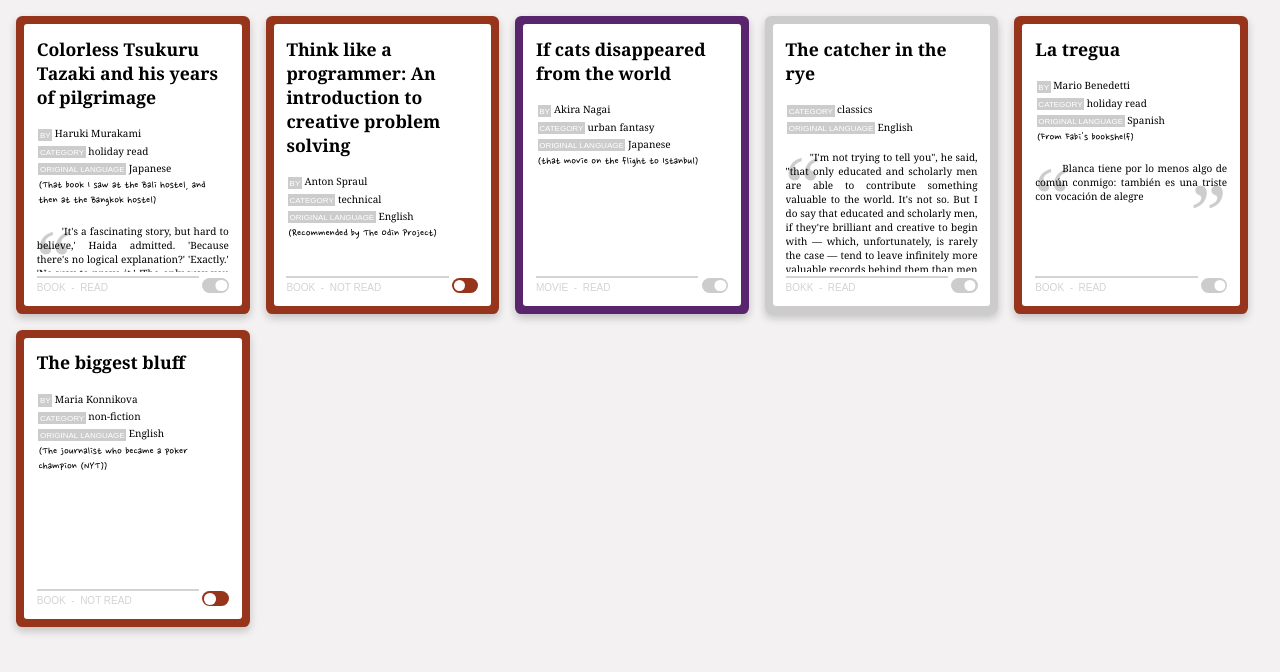
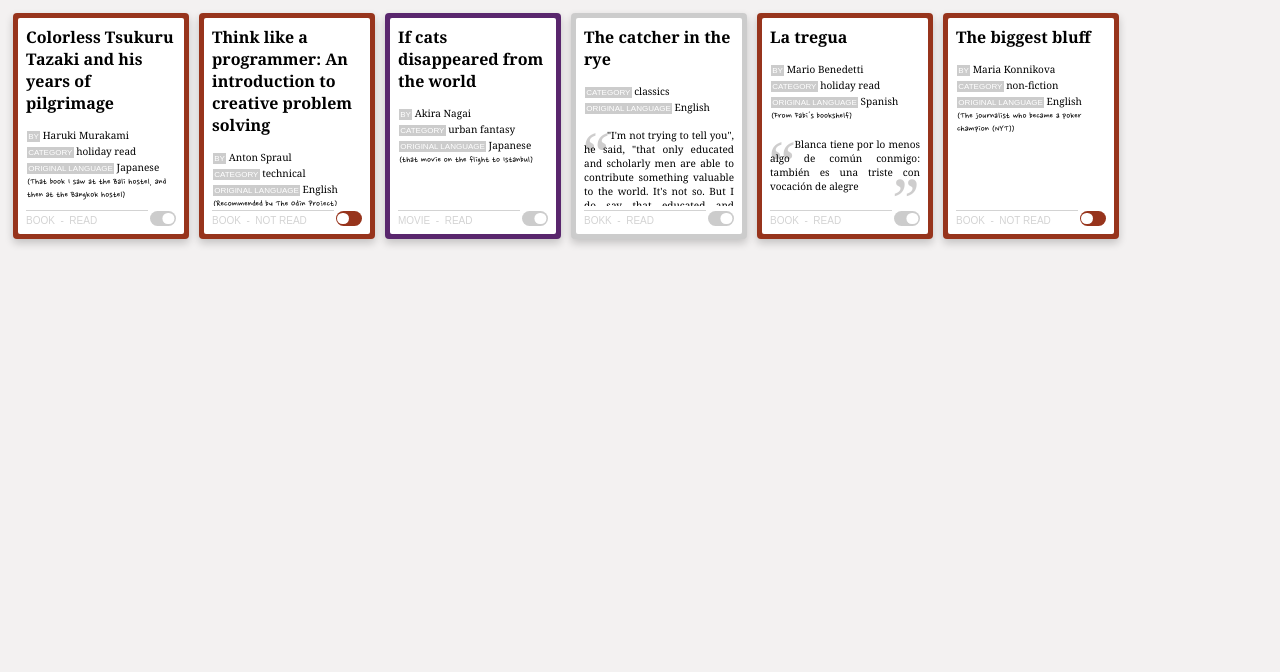
Before and after one commit to kyriri/top5-library, a plain HTML site: page index.html in a window 1280 px wide. Drawn offline with Linux system fonts and the light colour scheme.

Commit message:
Correct distribution of em and rem units
The root em unit was incorrectly set on the body tag, so the actual
value read was that on the root.

Also, corrects card layout units to em, so they grow proportionally
when the card is made bigger.

```diff
--- a/style.css
+++ b/style.css
@@ -1,10 +1,10 @@
 :root {
   --toggle-height: 15px;
 }
-body {
+html {
+  font-size: 10px;
   background-color: rgb(243, 241, 241);
   font-family: Cambria, Cochin, Georgia, Times, 'Times New Roman', serif;
-  font-size: 10px;
 }
 p {
   padding: 0.1rem;
@@ -13,38 +13,39 @@ p {
 #card-box {
   display: flex;
   flex-wrap: wrap;
+  align-items: flex-start;
 }
 .card {
   background-color: #CCCCCC;
-  padding: 0.5rem;
-  margin: 0.5rem;
-  border-radius: 0.4rem;
-  box-shadow: 0 4px 8px 0 rgba(0,0,0,0.2);
+  padding: 0.5em;
+  margin: 0.5em;
+  border-radius: 0.4em;
+  box-shadow: 0 .4em .8em 0 rgba(0,0,0,0.2);
   transition: 0.3s;
 }
 .card:hover {
-  box-shadow: 0 8px 16px 0 rgba(0,0,0,0.2);
+  box-shadow: 0 .8em 1.6em 0 rgba(0,0,0,0.2);
 }
 .card-content {
-  width: 12rem;
-  height: 16rem;
+  width: 15rem;
+  height: 20rem;
   background-color: #FFFFFF;
-  padding: 0.8rem;
-  border-radius: 0.2rem;
+  padding: 0.8em;
+  border-radius: 0.2em;
   display: flex;
   flex-direction: column;
   transition: 0.5s;
 }
 .opened {
-  width: 15rem;
-  height: 20rem;
-  font-size: 15px;
+  width: 24rem;
+  height: 32rem;
+  font-size: 1.5rem;
 }
 /* CARD HEAD */
 .card-head {
-  font-size: 1.1rem;
+  font-size: 1.6em;
   font-weight: bold;
-  padding-bottom: 1rem;
+  padding-bottom: .8em;
 }
 
 /* CARD BODY */
@@ -53,20 +54,20 @@ p {
   overflow: auto;
 }
 .tag {
-  font-size: 0.5rem;
+  font-size: 0.8em;
   font-family: Arial, Helvetica, sans-serif;
   color: white;
   background-color: #CCCCCC;
   text-transform: uppercase;
-  padding: 0.1rem;
+  padding: 0.15em;
 }
 .comment {
   font-family: 'Nanum Pen Script', 'Lucida Sans', 'Lucida Sans Unicode', Geneva, Verdana, sans-serif;
-  font-size: 1.2em;
+  font-size: 1em;
 }
 .quotation {
   position: relative;
-  margin-top: 0.3rem;
+  margin-top: 0.3em;
 }
 .text {
   padding-top: 10px;
@@ -76,17 +77,17 @@ p {
 }
 .quote-mark {
   color: rgba(173, 171, 171, .6);
-  font-size: 5rem;
+  font-size: 6em;
   overflow: hidden;
   position: absolute;
 }
 .quote-mark.open {
-  top: -0.7rem;
-  left: -0.1rem;
+  top: -0.1em;
+  left: -0.03em;
   z-index: 2;
 }
 .quote-mark.close {
-  bottom: -1rem;
+  bottom: -0.2em;
   right: 0;
   z-index: 1;
 }
@@ -95,20 +96,20 @@ p {
 .card-foot {
   display: flex;
   justify-content: space-between;
-  padding-top: 4px;
+  padding-top: .4em;
 }
 .card-status {
   flex-grow: 1;
-  border-top: 2px solid lightgray;
+  border-top: .1em solid lightgray;
   width: 75%;
-  padding-top: 4px;
+  padding-top: .4em;
   font-family: Arial, Helvetica, sans-serif;
   text-transform: uppercase;
   color: lightgray;
 }
 .toggle-button {
   align-self: flex-end;
-  padding-left: 0.2rem;
+  padding-left: 0.2em;
 }
 /* adapted from https://www.w3schools.com/howto/howto_css_switch.asp */
 /* The switch - the box around the slider */
```
